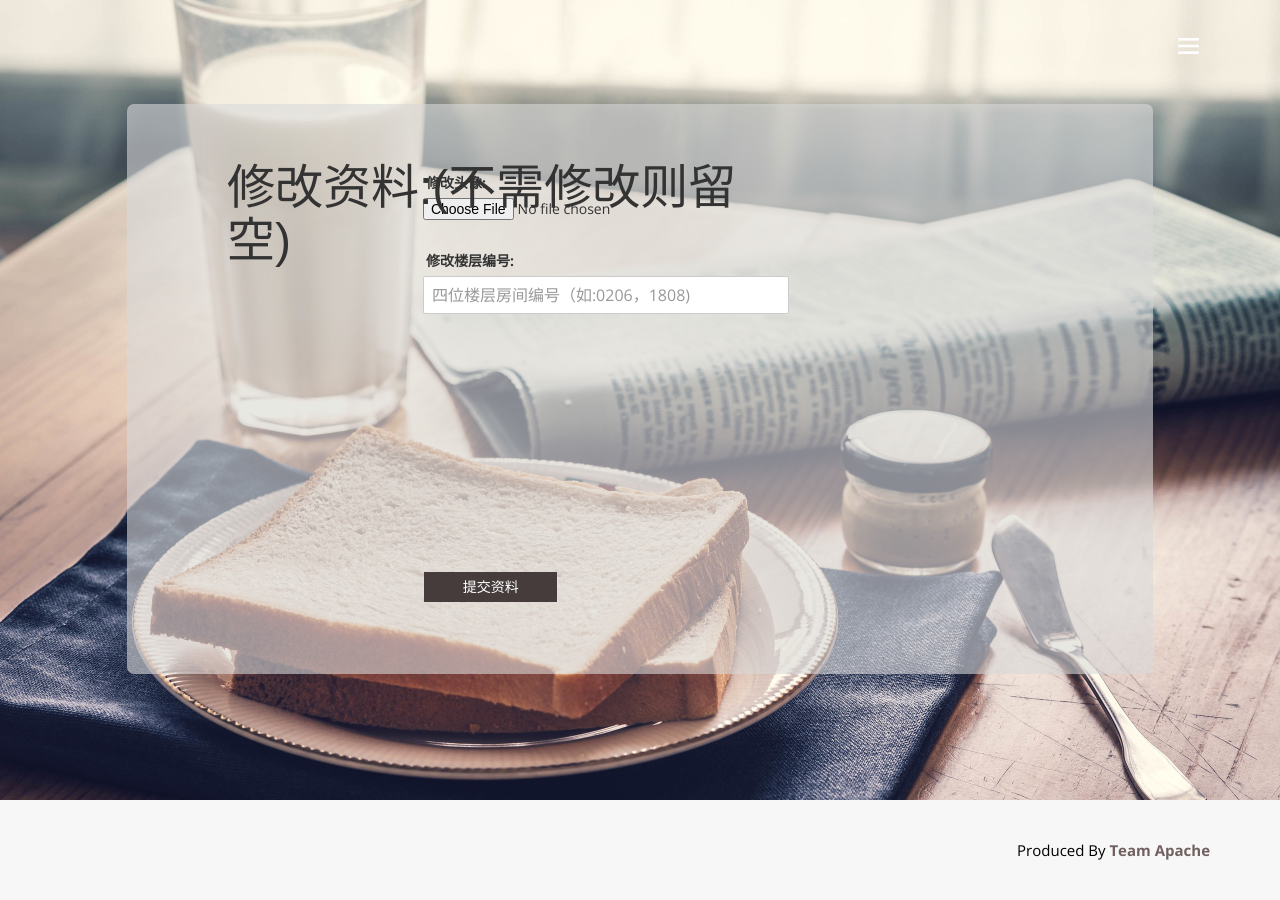
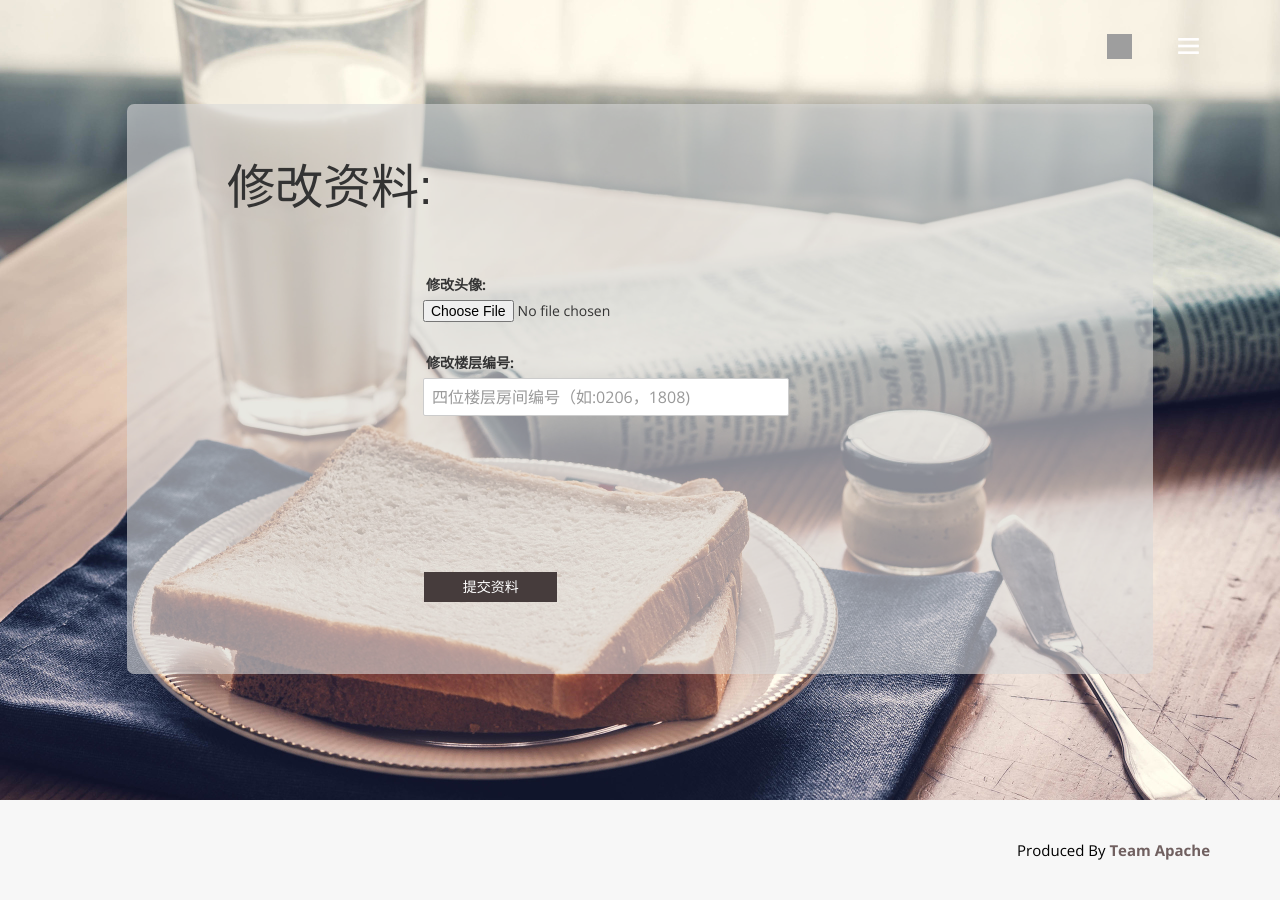
Before and after one commit to KaiyuanZhao/Apache, a PHP site: page /profile.php in a window 1280 px wide. Run offline with PHP 8.4, Linux system fonts and the light colour scheme; the visitor is signed in with stand-in values (Sample User, id 1); some libraries are stand-ins or nearby versions; grey boxes are pictures that could not be loaded.

Commit message:
基本完成所有功能

```diff
--- a/css/style.css
+++ b/css/style.css
@@ -4,6 +4,23 @@ Author URL: http://w3layouts.com
 License: Creative Commons Attribution 3.0 Unported
 License URL: http://creativecommons.org/licenses/by/3.0/
 */
+
+.profile-title{
+    display: block;
+    position: absolute;
+    width: 90%;
+    left: 10%;
+    height: 20%;
+    font-family: fantasy;
+    text-align: left;
+    padding: 5%;
+    font-size: -webkit-xxx-large;
+}
+.avator{
+    width: 25px;
+    height:25px;
+    margin-bottom: 3px;
+}
 
 .su-todaymeal-area{
     position: absolute;
@@ -232,8 +249,7 @@ License URL: http://creativecommons.org/licenses/by/3.0/
     left: 40%;
     right: 40%;
 }
-.newprofile {
-margin-top:12%;
+.newprofile {  margin-top: 40%;
 }
 .today-answer {
     margin-top: 10%;
--- a/index.php
+++ b/index.php
@@ -120,7 +120,7 @@
                             <div class="am-form-group">
                                 <label class="hint" for="slocation">请输入四位楼层房间编号（如:0206，1808):</label>
                                 <input class="input" name="slocation" type="text" id="slocation" minlength="2"
-                                       pattern= [\d{4}]  data-validation-message="请输入四位楼层房间编号（如:0206，1808)"   placeholder="输入用户名（至少 2 个的中文字符）" required/>
+                                       pattern= ^\d{4}$  data-validation-message="请输入四位楼层房间编号（如:0206，1808)"   placeholder="请输入四位楼层房间编号（如:0206，1808)" required/>
                             </div>
 
 
@@ -160,8 +160,9 @@
                     </fieldset>
                 </div>
             </div>
-            <a href="#" class="right_bt" id="activator"><img src="images/nav.png" alt=""/></a>
 
+<!--            <a href="#" class="right_bt" id="activator"><img src="images/nav.png" alt=""/></a>
+-->
             <div class="box" id="box">
                 <div class="box_content_center">
                     <div class="menu_box_list">
--- a/js/actionjs.js
+++ b/js/actionjs.js
@@ -58,22 +58,28 @@ function Favourite(){
 }
 
 function Subnewpassword() {
-    soldpassword = $("#spassword").val();
-    snewpassword = $("#spassword0").val();
+    soldpassword = $("#spassword0").val();
+    snewpassword = $("#spassword").val();
+    alert(soldpassword);
+    alert(snewpassword);
     $.ajaxFileUpload
     (
         {
-            url: 'http://192.168.100.53/submit/newpassword.php', //用于文件上传的服务器端请求地址
+            url: 'submit/changePassword.php', //用于文件上传的服务器端请求地址
             secureuri: false, //是否需要安全协议，一般设置为false
-            fileElementId: 'savator', //文件上传域的ID
-            dataType: 'text', //返回值类型 一般设置为json
+            dataType: 'json', //返回值类型 一般设置为json
             data: {
                 oldpassword: soldpassword,
                 newpassword: snewpassword
             },
             success: function (data, status)  //服务器成功响应处理函数
             {
-                location.reload();
+                if(data.success){
+                    location.href="./ordinaryuser.php";
+                }
+                else{
+                    alert(data.errormessage);
+                }
             },
             error: function (data, status, e)//服务器响应失败处理函数
             {
--- a/ordinaryuser.php
+++ b/ordinaryuser.php
@@ -56,7 +56,7 @@ else{
         </div>
         <div class="menu">
             <ul class="menu-top">
-                <li><img src="" id="bar_useravator"></li>
+                <li><img src="http://192.168.100.53/submit/<?php echo $_SESSION['user']->icon;?>" class="avator"></li>
                 <li><a class="play-icon popup-with-zoom-anim" id="bar_username"  ><?php echo $username=$_SESSION["user"]->username;?></a></li>
 
             </ul>
--- a/password.php
+++ b/password.php
@@ -68,7 +68,7 @@ if (!isset($_SESSION["user"])) {
         </div>
         <div class="menu">
             <ul class="menu-top">
-                <li><img src="" id="bar_useravator"></li>
+                <li><img src="http://192.168.100.53/submit/<?php echo $_SESSION['user']->icon;?>" class="avator"></li>
                 <li><a class="play-icon popup-with-zoom-anim"
                        id="bar_username"><?php $username = $_SESSION["user"]->username;
                         echo $username; ?></a></li>
--- a/profile.php
+++ b/profile.php
@@ -64,7 +64,7 @@ else{
         </div>
         <div class="menu">
             <ul class="menu-top">
-                <li><img src="" id="bar_useravator"></li>
+                <li><img src="http://192.168.100.53/submit/<?php echo $_SESSION['user']->icon;?>" class="avator"></li>
                 <li><a class="play-icon popup-with-zoom-anim" id="bar_username"  ><?php echo $username=$_SESSION["user"]->username;?></a></li>
 
             </ul>
@@ -111,8 +111,8 @@ else{
             <div class="box1">
 
                 <div class="menu">
-                    <h3 class="greetings">
-                        修改资料:(不需修改则留空)
+                    <h3 class="profile-title">
+                        修改资料:
                     </h3>
 
 
--- a/superuser.php
+++ b/superuser.php
@@ -60,7 +60,8 @@ if(!isset($_SESSION["user"])){
         </div>
         <div class="menu">
             <ul class="menu-top">
-                <li><img src="" id="bar_useravator"></li>
+
+                <li><img src="http://192.168.100.53/submit/<?php echo $_SESSION['user']->icon;?>" class="avator"></li>
                 <li><a class="play-icon popup-with-zoom-anim" id="bar_username"  ><?php echo $username=$_SESSION["user"]->username;?></a></li>
 
             </ul>
```
